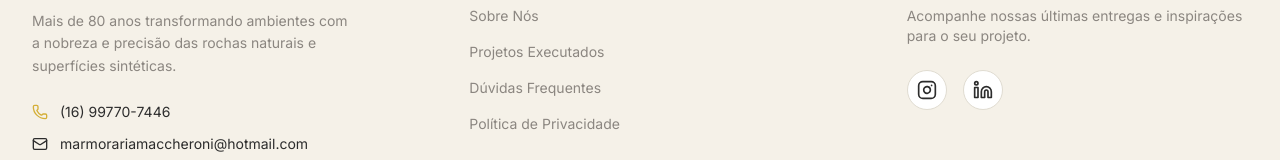
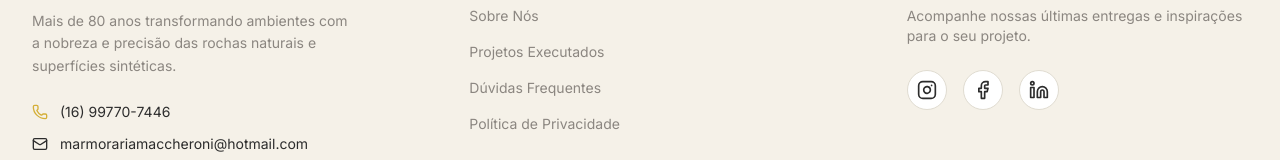
Before and after one commit to paivamacc-ctrl/marmoraria-maccheroni-landing-page-nx1y7oapd, a React (Vite) app: page / in a window 1280 px wide. Shown: the part 4759-4919 px from the top of the page. Built offline with nearby package versions, Linux system fonts and the light colour scheme; no server answers; a web font is replaced by a local one; what pocketbase would draw is missing.

Commit message:
Add Facebook link to footer

```diff
--- a/src/components/Footer.tsx
+++ b/src/components/Footer.tsx
@@ -1,4 +1,4 @@
-import { Instagram, Linkedin, MapPin, Phone, Mail } from 'lucide-react'
+import { Instagram, Linkedin, Facebook, MapPin, Phone, Mail } from 'lucide-react'
 
 export function Footer() {
   return (
@@ -76,6 +76,15 @@ export function Footer() {
               <Instagram className="w-5 h-5" />
             </a>
             <a
+              href="https://www.facebook.com/marmorariamaccheroni"
+              target="_blank"
+              rel="noopener noreferrer"
+              aria-label="Facebook"
+              className="relative z-10 w-10 h-10 rounded-full bg-white flex items-center justify-center text-elegant hover:bg-gold hover:text-white transition-colors border border-border"
+            >
+              <Facebook className="w-5 h-5" />
+            </a>
+            <a
               href="#"
               target="_blank"
               rel="noopener noreferrer"
--- a/src/lib/pocketbase/schema.json
+++ b/src/lib/pocketbase/schema.json
@@ -1,5 +1,5 @@
 {
-  "generatedAt": "2026-05-08T01:47:13.849Z",
+  "generatedAt": "2026-05-08T01:50:44.710Z",
   "collections": [
     {
       "name": "users",
```
Also changed, not shown: .skip.config.json.
